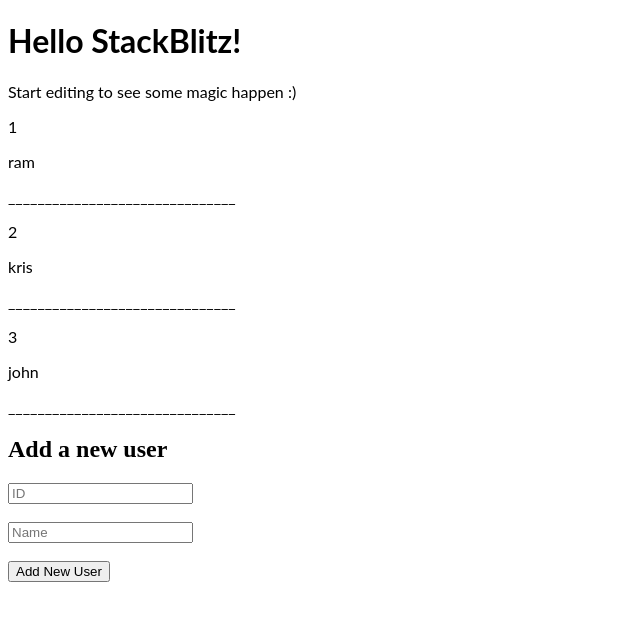
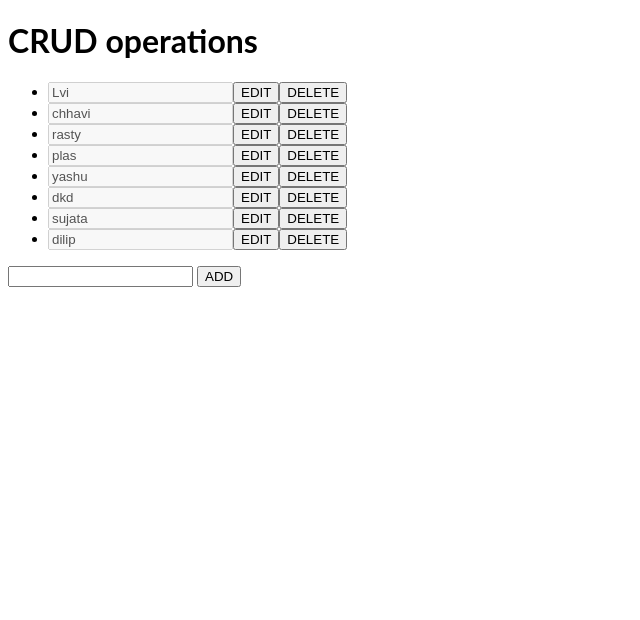
Before and after one commit to LAVIRASTOGI/InterviewQuest24April2022, a React (Create React App) app in the folder react/my_app/: page / in a window 1280 px wide. Shown: the top 620 px of the page, without its empty margins (0-640 px from the left). Built offline with nearby package versions, Linux system fonts and the light colour scheme.

Commit message:
CRUD operation

```diff
--- /dev/null
+++ b/react/my_app/src/CRUD.js
@@ -0,0 +1,74 @@
+import React, { useState } from 'react'
+
+let users = [{
+    userid: 12,
+    username: 'Lvi'
+}, {
+    userid: 13,
+    username: 'chhavi'
+}, {
+    userid: 14,
+    username: 'rasty'
+}, {
+    userid: 15,
+    username: 'plas'
+}, {
+    userid: 16,
+    username: 'yashu'
+}, {
+    userid: 17,
+    username: 'dkd'
+}, {
+    userid: 18,
+    username: 'sujata'
+}, {
+    userid: 19,
+    username: 'dilip'
+}]
+function CRUD() {
+    let userarrwithSelect = users.map(ele => ({ ...ele, isslected: false }))
+    let [userArr, setUserARR] = useState(userarrwithSelect);
+    let [userNameAdd, setuserNameAdd] = useState('');
+
+    const editHandler = (userELE) => {
+        setUserARR(userArr.map(ele => ele.userid === userELE.userid ? { ...ele, isslected: true } : { ...ele }))
+    }
+
+    const inputEditHandler = (e, userELE) => {
+
+        setUserARR(userArr.map(ele => ele.userid === userELE.userid ? { ...ele, isslected: true, username: e.target.value } : { ...ele }))
+    }
+    const editFinishHandler=(userID)=>{
+        setUserARR(userArr.map(ele => ele.userid === userID ? { ...ele, isslected: false } : { ...ele }))
+    }
+    const delteHandler = (userID) => {
+        setUserARR(userArr.filter(ele => ele.userid !== userID))
+    }
+    const addHandler = (e) => {
+        let newArr = [...userArr]
+        newArr.push({
+            userid: Math.random() * 1000,
+            username: userNameAdd
+        })
+
+        setUserARR(newArr)
+    }
+    return (
+        <>
+            <h1>CRUD operations</h1>
+            <ul>
+                {userArr && userArr.map(ele => {
+                    return <li key={ele.userid}>
+                        <input value={ele.username} disabled={!ele.isslected} onChange={(e) => inputEditHandler(e, ele)}  onBlur={()=>editFinishHandler(ele.userid)}/>
+                        <button onClick={() => editHandler(ele)}>EDIT</button>
+                        <button onClick={() => delteHandler(ele.userid)}>DELETE</button>
+                    </li>
+                })}
+            </ul>
+            <input value={userNameAdd} onChange={(e) => setuserNameAdd(e.target.value)} /> <button onClick={addHandler}>ADD</button>
+
+        </>
+    )
+}
+
+export default CRUD
--- a/react/my_app/src/index.js
+++ b/react/my_app/src/index.js
@@ -5,6 +5,7 @@ import reportWebVitals from './reportWebVitals';
 import {BrowserRouter} from 'react-router-dom'
 import App1 from './App1';
 import App3 from './App3'
+import CRUD from './CRUD';
 
 const root = ReactDOM.createRoot(document.getElementById('root'));
 root.render(
@@ -12,7 +13,8 @@ root.render(
     // <App />
     // </BrowserRouter>
     // <App1/>
-    <App3/>
+    // <App3/>
+    <CRUD/>
 );
 
 // If you want to start measuring performance in your app, pass a function
```
